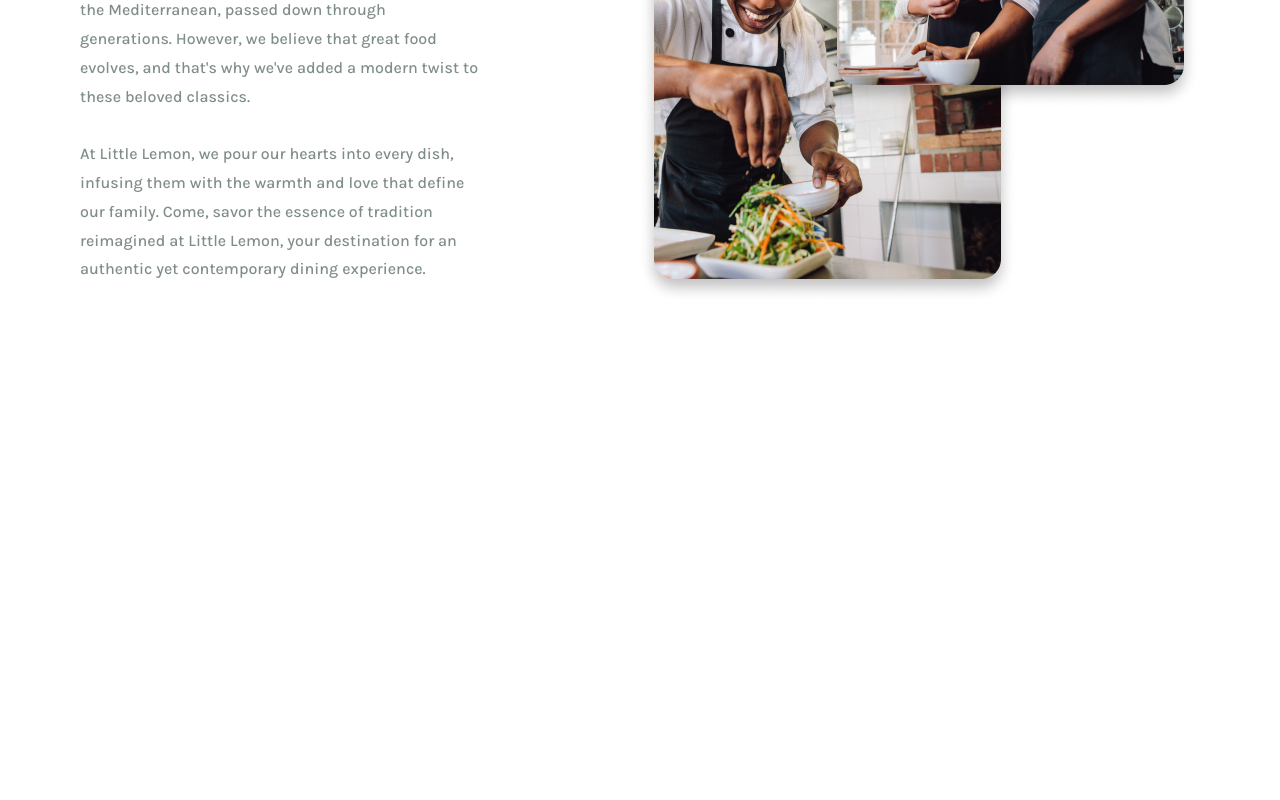
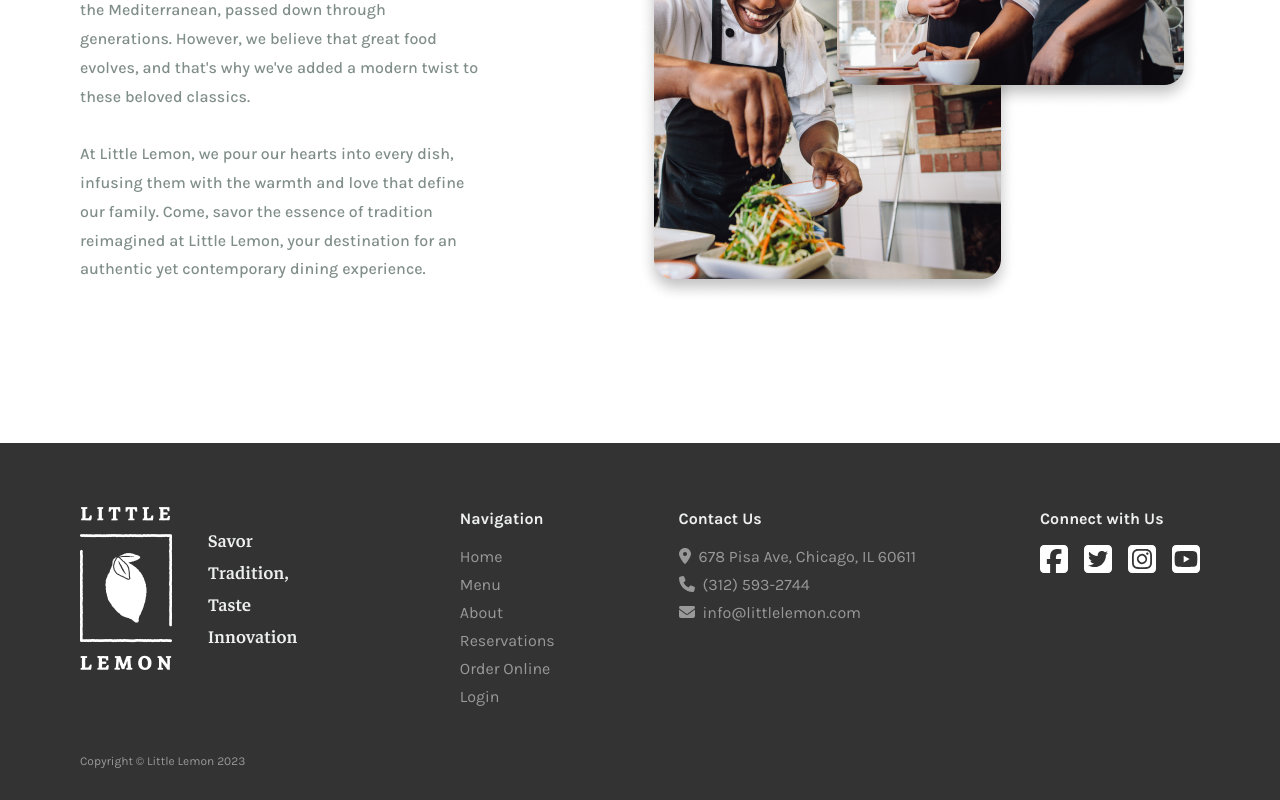
Before and after one commit to Hynwar/little-lemon, a React (Vite) app: page / in a window 1280 px wide. Shown: the part 2667-3467 px from the top of the page. Before the commit the page ends 3110 px from the top, so only its background shows below. Built offline with nearby package versions, Linux system fonts and the light colour scheme; a web font is replaced by a local one.

Commit message:
ADDED: Footer section
- Create footer component
- Add FontAwesome icons

```diff
--- a/package.json
+++ b/package.json
@@ -10,6 +10,10 @@
     "preview": "vite preview"
   },
   "dependencies": {
+    "@fortawesome/fontawesome-svg-core": "^6.4.2",
+    "@fortawesome/free-brands-svg-icons": "^6.4.2",
+    "@fortawesome/free-solid-svg-icons": "^6.4.2",
+    "@fortawesome/react-fontawesome": "^0.2.0",
     "react": "^18.2.0",
     "react-dom": "^18.2.0"
   },
--- a/src/App.css
+++ b/src/App.css
@@ -312,3 +312,51 @@ h5 {
 	line-height: 1.8rem;
 	max-width: 25rem;
 }
+
+/* ##### ABOUT STYLES ##### */
+.footer {
+	background-color: var(--dark-grey);
+	color: #999;
+	padding: 4rem 2rem 2rem;
+}
+
+.copyright {
+	font-size: 0.75rem;
+	margin-top: 5rem;
+}
+
+.footer h5 {
+	color: var(--grey);
+	margin-bottom: 0.75rem;
+}
+
+.footer-links {
+	list-style: none;
+}
+
+.footer-link,
+.contact-text {
+	text-decoration: none;
+	color: #999;
+	line-height: 1.75rem;
+	transition: 0.1s;
+}
+
+.footer-link:hover,
+.contact-text:hover {
+	color: #fff;
+}
+
+.contact-icon {
+	margin-right: 0.5rem;
+}
+
+.social-icons {
+	display: flex;
+	gap: 1rem;
+}
+
+.social-icon {
+	height: 2rem;
+	color: #fff;
+}
--- a/src/App.jsx
+++ b/src/App.jsx
@@ -4,6 +4,7 @@ import Hero from './components/Hero';
 import Menu from './components/Menu';
 import Testimonials from './components/Testimonials';
 import About from './components/About';
+import Footer from './components/Footer';
 
 function App() {
 	return (
@@ -17,6 +18,7 @@ function App() {
 				<Testimonials />
 				<About />
 			</main>
+			<Footer />
 		</>
 	);
 }
--- /dev/null
+++ b/src/components/Footer.jsx
@@ -0,0 +1,100 @@
+import logo from '../assets/footer-logo.png';
+import {
+	faSquareFacebook,
+	faSquareInstagram,
+	faSquareTwitter,
+	faSquareYoutube,
+} from '@fortawesome/free-brands-svg-icons';
+import {
+	faEnvelope,
+	faLocationDot,
+	faPhone,
+} from '@fortawesome/free-solid-svg-icons';
+import { FontAwesomeIcon } from '@fortawesome/react-fontawesome';
+
+function Footer() {
+	return (
+		<footer className='footer'>
+			<div className='container'>
+				<div className='logo-col'>
+					<img src={logo} alt='' className='footer-logo' />
+					<p className='copyright'>Copyright &copy; Little Lemon 2023</p>
+				</div>
+				<div className='navigation-col'>
+					<h5>Navigation</h5>
+					<ul className='footer-links'>
+						<li>
+							<a className='footer-link' href=''>
+								Home
+							</a>
+						</li>
+						<li>
+							<a className='footer-link' href=''>
+								Menu
+							</a>
+						</li>
+						<li>
+							<a className='footer-link' href=''>
+								About
+							</a>
+						</li>
+						<li>
+							<a className='footer-link' href=''>
+								Reservations
+							</a>
+						</li>
+						<li>
+							<a className='footer-link' href=''>
+								Order Online
+							</a>
+						</li>
+						<li>
+							<a className='footer-link' href=''>
+								Login
+							</a>
+						</li>
+					</ul>
+				</div>
+				<div className='contact-col'>
+					<h5>Contact Us</h5>
+					<p className='contact-text'>
+						<FontAwesomeIcon className='contact-icon' icon={faLocationDot} />
+						678 Pisa Ave, Chicago, IL 60611
+					</p>
+					<p className='contact-text'>
+						<FontAwesomeIcon className='contact-icon' icon={faPhone} />
+						(312) 593-2744
+					</p>
+					<p className='contact-text'>
+						<FontAwesomeIcon className='contact-icon' icon={faEnvelope} />
+						info@littlelemon.com
+					</p>
+				</div>
+				<div className='social-col'>
+					<h5>Connect with Us</h5>
+					<div className='social-icons'>
+						<a href='https://www.facebook.com/'>
+							<FontAwesomeIcon
+								className='social-icon'
+								icon={faSquareFacebook}
+							/>
+						</a>
+						<a href='https://www.twitter.com/'>
+							<FontAwesomeIcon className='social-icon' icon={faSquareTwitter} />
+						</a>
+						<a href='https://www.instagram.com/'>
+							<FontAwesomeIcon
+								className='social-icon'
+								icon={faSquareInstagram}
+							/>
+						</a>
+						<a href='https://www.youtube.com/'>
+							<FontAwesomeIcon className='social-icon' icon={faSquareYoutube} />
+						</a>
+					</div>
+				</div>
+			</div>
+		</footer>
+	);
+}
+export default Footer;
```
Also changed, not shown: src/assets/footer-logo.png (added), 1 other file (tests, documents, lock files or other folders).
